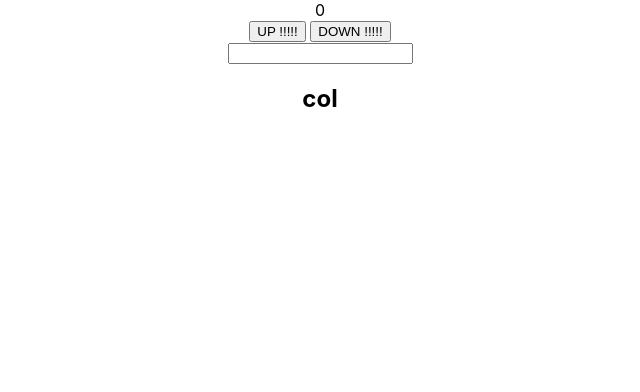
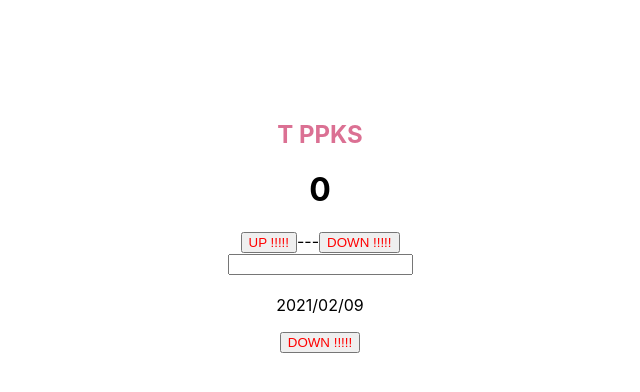
Before and after one commit to PaePasut/react_testV1, a React (Create React App) app: page / in a window 1280 px wide. Shown: the top 392 px of the page, without its empty margins (320-960 px from the left). Built offline with nearby package versions, Linux system fonts and the light colour scheme.

Commit message:
no message

```diff
--- a/package.json
+++ b/package.json
@@ -6,9 +6,12 @@
     "@testing-library/jest-dom": "^5.11.9",
     "@testing-library/react": "^11.2.5",
     "@testing-library/user-event": "^12.6.3",
+    "date-fns": "^2.17.0",
+    "prop-types": "^15.7.2",
     "react": "^17.0.1",
     "react-dom": "^17.0.1",
     "react-scripts": "4.0.2",
+    "styled-components": "^5.2.1",
     "web-vitals": "^1.1.0"
   },
   "scripts": {
--- a/src/App.js
+++ b/src/App.js
@@ -1,4 +1,4 @@
-import logo from './logo.svg'
+// import logo from './logo.svg'
 import './App.css'
 import Header from './component/Header'
 
--- a/src/component/Header.js
+++ b/src/component/Header.js
@@ -1,11 +1,14 @@
 import React from 'react'
+import Title from '../styles/title/Title'
+import { format } from 'date-fns'
 
 const Header = () => {
   const [number, setNumber] = React.useState(0)
-  const [colorChange, setColorchange] = React.useState(false)
+  // const [colorChange, setColorchange] = React.useState(false)
 
-  const btn_up = <button onClick={upNumber}>UP !!!!!</button>
-  const btn_down = <button onClick={upDownumber}>DOWN !!!!!</button>
+  const btn_up = <button style={{ color: 'red'}} onClick={upNumber}>UP !!!!!</button>
+  const btn_down = <button style={{ color: 'red'}} onClick={upDownumber}>DOWN !!!!!</button>
+  const btn_alert = <button style={{ color: 'red'}} onClick={alertA}>DOWN !!!!!</button>
 
   function upNumber() {
     setNumber(number + 1)
@@ -15,23 +18,26 @@ const Header = () => {
     setNumber(number - 1)
   }
 
-  function onChange(event) {
-    let numberC = event.target.selectionEnd
-    if (numberC > 10) {
-      setColorchange(true)
-      console.log(colorChange.toString())
-    }
+  function alertA() {
+    // let numberC = event.target.value
+    alert('TTTTTTTT')
   }
+
+  // let t_date = (new Date().getFullYear()) + '/' + (new Date().getMonth()) + 1 + '/' + (new Date().getDate())
+  let t_date = format(new Date(), 'yyyy/MM/dd')
 
   return (
     <div>
-      <div>{number}</div>
+     <Title> T PPKS </Title>
+      <div><h1>{number}</h1></div>
       <div>
-        {btn_up}  {btn_down}
+        {btn_up}{'---'}{btn_down}
       </div>
       <div>
         <input type='text' />
-        <h2>col</h2>
+        <h2>{}</h2>
+        <p>{t_date}</p>
+        {btn_alert}
       </div>
     </div>
   )
--- /dev/null
+++ b/src/styles/title/Title.js
@@ -0,0 +1,10 @@
+import styled from 'styled-components'
+
+const Title = styled.h1`
+font-size : 1.5em ;
+text-align : center;
+color : palevioletred;
+margin-top : 5em;
+hover : none;
+`;
+export default Title
```
Also changed, not shown: 1 other file (tests, documents, lock files or other folders).
